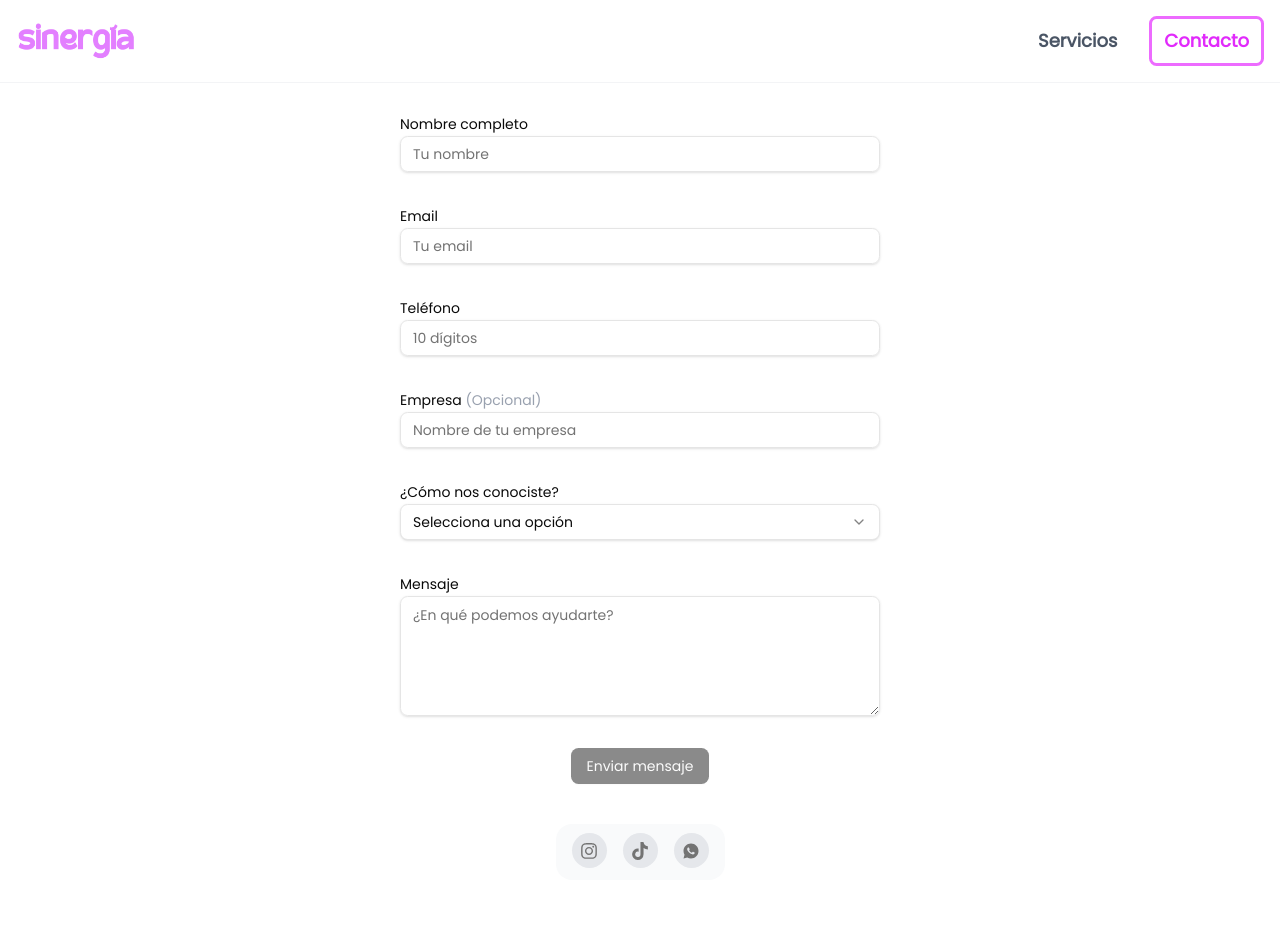
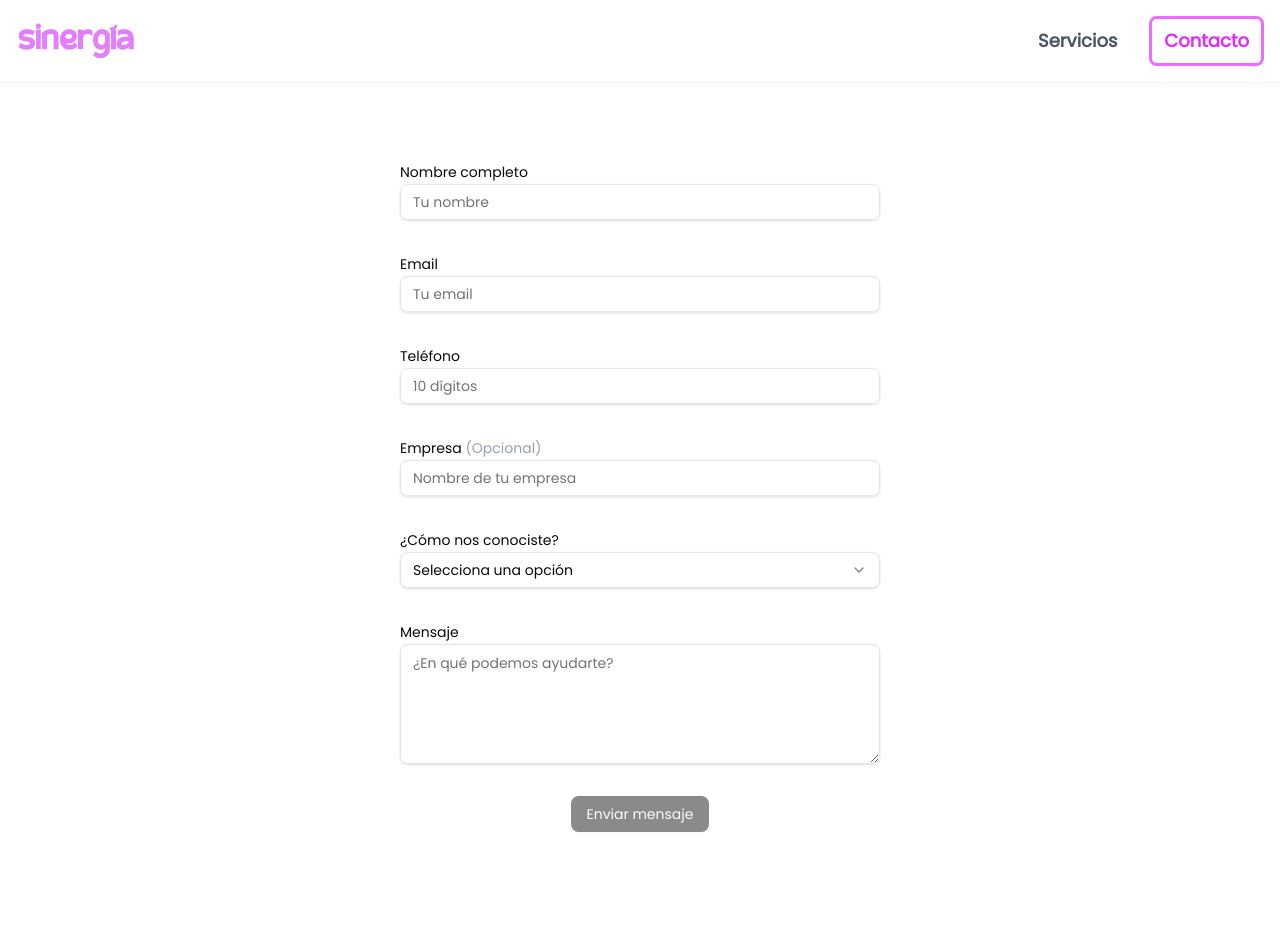
Before and after one commit to jovandyaz/marketing-landing-page, a Next.js app: page /contact in a window 1280 px wide. Shown: the top 926 px of the page. Built offline with nearby package versions, Linux system fonts and the light colour scheme.

Commit message:
fix(Contact): remove floating dock of social media

```diff
--- a/src/app/contact/page.tsx
+++ b/src/app/contact/page.tsx
@@ -1,39 +1,9 @@
 import { ContactForm } from '@/components';
-import { FloatingDock } from '@/components/ui';
-import {
-  SINERGIA_INSTAGRAM_URL,
-  SINERGIA_TIKTOK_URL,
-  SINERGIA_WHATSAPP_URL
-} from '@/lib/constants';
-import { FaInstagram, FaTiktok } from 'react-icons/fa6';
-import { RiWhatsappFill } from 'react-icons/ri';
 
 export default function Contact() {
-  const links = [
-    {
-      title: 'Instagram',
-      icon: <FaInstagram className="h-full w-full text-neutral-500 dark:text-neutral-300" />,
-      href: `${SINERGIA_INSTAGRAM_URL}`,
-      target: '_blank'
-    },
-    {
-      title: 'Tiktok',
-      icon: <FaTiktok className="h-full w-full text-neutral-500 dark:text-neutral-300" />,
-      href: `${SINERGIA_TIKTOK_URL}`,
-      target: '_blank'
-    },
-    {
-      title: 'WhatsApp',
-      icon: <RiWhatsappFill className="h-full w-full text-neutral-500 dark:text-neutral-300" />,
-      href: `${SINERGIA_WHATSAPP_URL}`,
-      target: '_blank'
-    }
-  ];
-
   return (
     <main className="flex h-screen min-w-screen flex-col items-center justify-center gap-10 pt-20 md:pt-8">
       <ContactForm />
-      <FloatingDock items={links} />
     </main>
   );
 }
```
